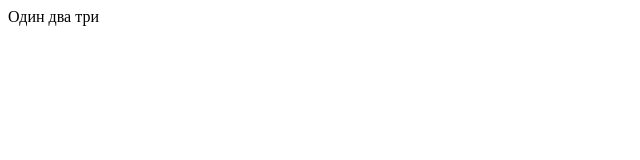
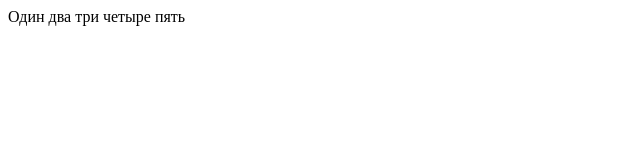
Before and after one commit to stuv1989/first-project, a plain HTML site: page index.html in a window 1280 px wide. Shown: the full height of the page, 0-640 px from the left. Drawn offline with Linux system fonts and the light colour scheme.

Commit message:
четыре пять

```diff
--- a/index.html
+++ b/index.html
@@ -7,6 +7,6 @@
     <title>Document</title>
 </head>
 <body>
-    <header>Один два три</header>
+    <header>Один два три четыре пять</header>
 </body>
 </html>
```
